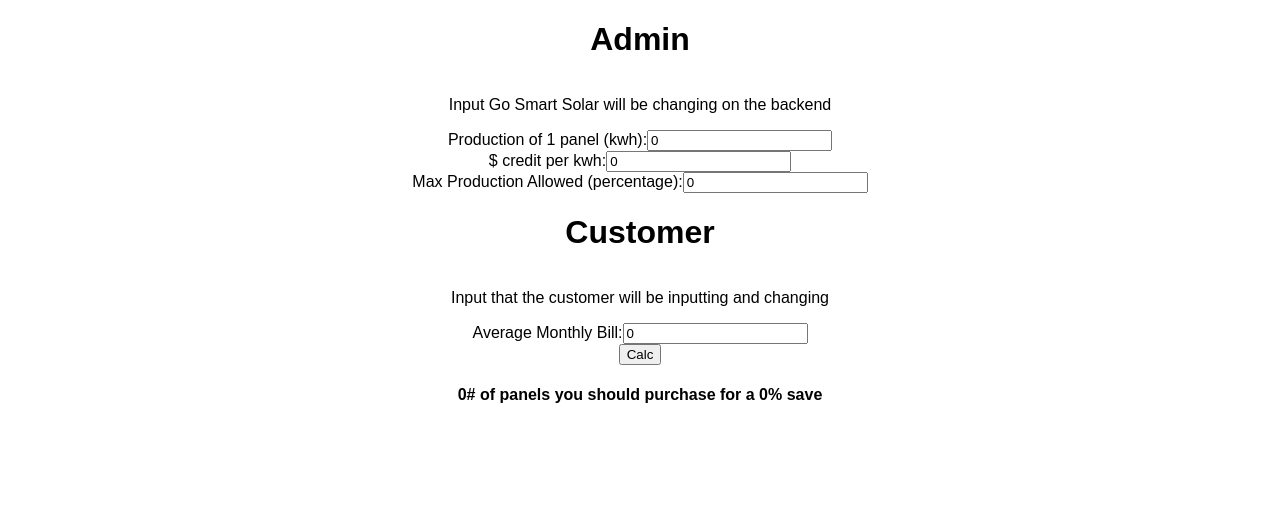
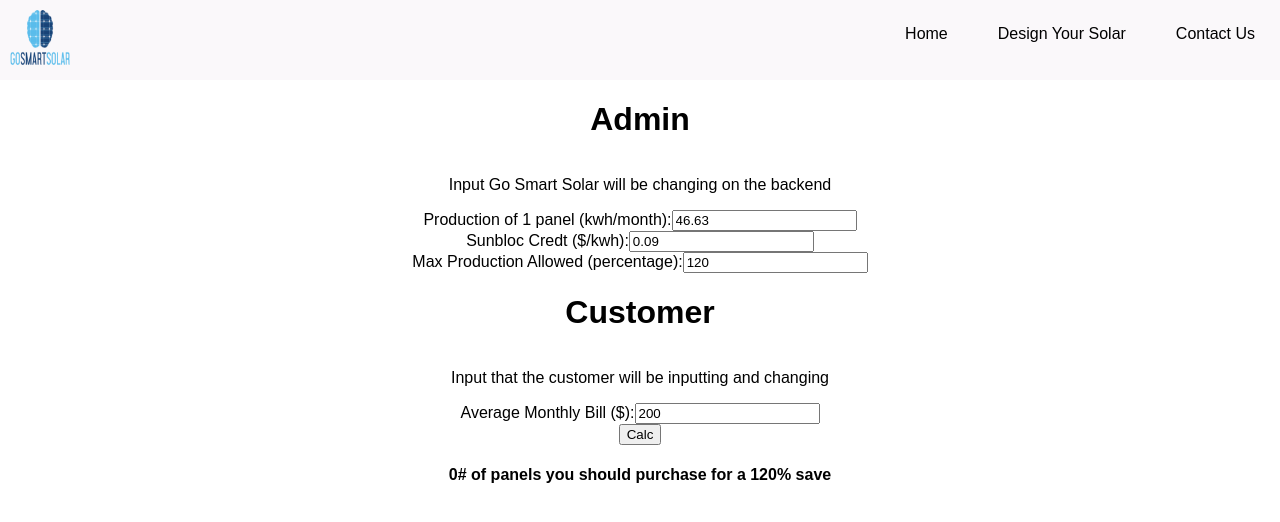
Before and after one commit to casper345/sunblock, a React (Create React App) app: page / in a window 1280 px wide. Shown: the top 522 px of the page. Built offline with nearby package versions, Linux system fonts and the light colour scheme.

Commit message:
Refactor NavigationBar component

```diff
--- a/src/App.js
+++ b/src/App.js
@@ -1,12 +1,26 @@
 import React, { Component } from 'react';
+import styled from 'styled-components';
+import { BrowserRouter, Route } from 'react-router-dom';
+
 import HomeScreen from './screens/HomeScreen';
+import ContactScreen from './screens/ContactScreen';
+
+import NavigationBar from './components/NavigationBar';
+
+const Container = styled.div`
+
+`;
 
 class App extends Component {
   render() {
     return (
-      <div className="App">
-        <HomeScreen />
-      </div>
+      <BrowserRouter>
+        <Container>
+          <NavigationBar />
+          <Route exact path="/" component={HomeScreen} />
+          <Route exact path="/contact-us" component={ContactScreen} />
+        </Container>
+      </BrowserRouter>
     );
   }
 }
--- /dev/null
+++ b/src/components/NavigationBar.js
@@ -0,0 +1,57 @@
+import React from 'react';
+import { Link } from 'react-router-dom';
+import styled from 'styled-components';
+
+import LogoIcon from '../assets/images/logo.png';
+
+import Color from '../constants/Color';
+
+const Container = styled.div`
+  width: 100%;
+  display: flex;
+  flex-direction: row;
+  justify-content: space-between;
+  background-color: ${Color.lightGrey};
+  @media (max-width:700px){
+    flex-direction: column;
+    justify-content: center;
+  }
+`;
+const Logo = styled.img`
+  width: 60px;
+  height: 60px;
+  margin: 0;
+  padding: 10px;
+  @media (max-width:700px){
+    align-self: center;
+  }
+`;
+const List = styled.div`
+  display: flex;
+  flex-direction: row;
+  justify-content: flex-end;
+  @media (max-width: 700px){
+    justify-content: center;
+  }
+`;
+const ListItem = styled.div`
+  padding: 25px;
+`;
+const StyledLink = styled(Link)`
+  text-decoration: none;
+  color: #000;
+`;
+
+const NavigationBar = () =>
+  <Container>
+    <Logo
+      src={LogoIcon}
+    />
+    <List>
+      <ListItem><StyledLink to ="/">Home</StyledLink></ListItem>
+      <ListItem><StyledLink to="/">Design Your Solar</StyledLink></ListItem>
+      <ListItem><StyledLink to="/contact-us">Contact Us</StyledLink></ListItem>
+    </List>
+  </Container>
+
+export default NavigationBar;
--- a/src/containers/SolarPanelCalc.js
+++ b/src/containers/SolarPanelCalc.js
@@ -22,10 +22,10 @@ class SolarPanelCalc extends Component {
   constructor(){
     super();
     this.state = {
-      AvgMonthlyBill: 0,
-      MaxProductionAllowed: 0,
-      CreditRate: 0,
-      PerPanelProduction: 0,
+      AvgMonthlyBill: 200,
+      MaxProductionAllowed: 120,
+      CreditRate: .09,
+      PerPanelProduction: 46.63,
       MaxPanels: 0,
     }
     this._handleChange = this._handleChange.bind(this);
@@ -42,7 +42,7 @@ class SolarPanelCalc extends Component {
   }
 
   _handleSubmit(){
-    let calc = (this.state.AvgMonthlyBill * (this.state.MaxProductionAllowed/2))/(this.state.CreditRate * this.state.PerPanelProduction);
+    let calc = (this.state.AvgMonthlyBill * (this.state.MaxProductionAllowed/100))/(this.state.CreditRate * this.state.PerPanelProduction);
     this.setState({
       MaxProductionAllowed: this.state.MaxProductionAllowed,
       MaxPanels: calc,});
@@ -57,7 +57,7 @@ class SolarPanelCalc extends Component {
           <h1>Admin</h1>
           <p>Input Go Smart Solar will be changing on the backend</p>
           <label>
-            Production of 1 panel (kwh):
+            Production of 1 panel (kwh/month):
             <input
               name="PerPanelProduction"
               type="number"
@@ -66,12 +66,12 @@ class SolarPanelCalc extends Component {
             />
           </label>
           <label>
-            $ credit per kwh:
+            Sunbloc Credt ($/kwh):
             <input
               name="CreditRate"
               type="number"
               onChange={this._handleChange}
-              defaultValue={this.state.PerPanelProduction}
+              defaultValue={this.state.CreditRate}
             />
           </label>
           <label>
@@ -80,7 +80,7 @@ class SolarPanelCalc extends Component {
               name="MaxProductionAllowed"
               type="number"
               onChange={this._handleChange}
-              defaultValue={this.state.PerPanelProduction}
+              defaultValue={this.state.MaxProductionAllowed}
             />
           </label>
         </AdminContainer>
@@ -89,12 +89,12 @@ class SolarPanelCalc extends Component {
           <h1>Customer</h1>
           <p>Input that the customer will be inputting and changing</p>
           <label>
-            Average Monthly Bill:
+            Average Monthly Bill ($):
             <input
               name="AvgMonthlyBill"
               type="number"
               onChange={this._handleChange}
-              defaultValue={this.state.PerPanelProduction}
+              defaultValue={this.state.AvgMonthlyBill}
             />
           </label>
         </CustomerContainer>
--- a/src/screens/ContactScreen.js
+++ b/src/screens/ContactScreen.js
@@ -0,0 +1,13 @@
+import React, { Component } from 'react';
+
+class ContactScreen extends Component {
+  render(){
+    return(
+      <div>
+        ContactScreen
+      </div>
+    );
+  }
+}
+
+export default ContactScreen;
```
Also changed, not shown: src/assets/images/logo.png (added), src/components/Header.js (deleted).
